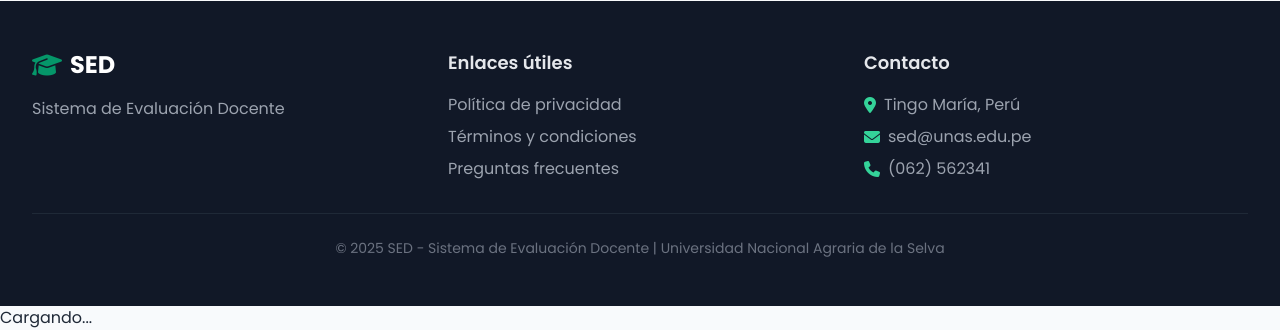
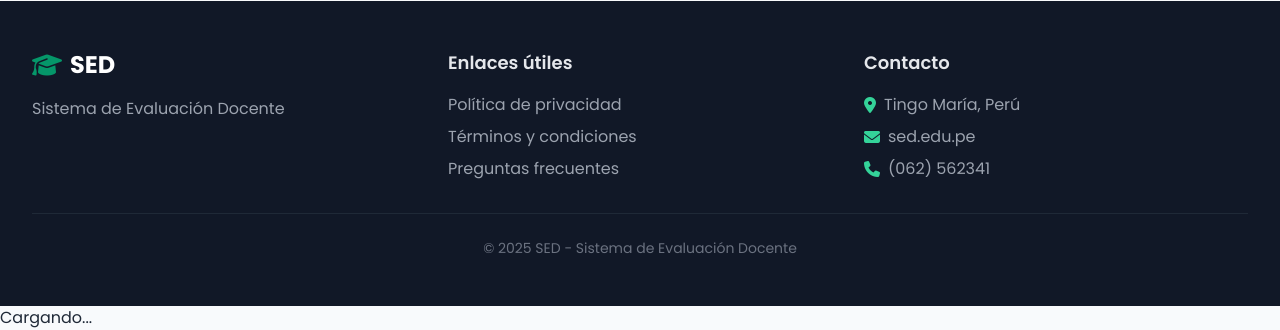
Before and after one commit to paultb3/sistema-evaluacion, a Django app: page / in a window 1280 px wide. Shown: the part 2687-3017 px from the top of the page. Run offline with Django 5.2, Linux system fonts and the light colour scheme; some libraries are stand-ins or nearby versions.

Commit message:
fix: Correct email domain in contact information

```diff
--- a/apps/core/templates/dashboard_main.html
+++ b/apps/core/templates/dashboard_main.html
@@ -612,7 +612,7 @@
               </li>
               <li class="flex items-center">
                 <i class="fas fa-envelope mr-2 text-primary-400"></i>
-                sed@unas.edu.pe
+                sed.edu.pe
               </li>
               <li class="flex items-center">
                 <i class="fas fa-phone mr-2 text-primary-400"></i>
@@ -625,10 +625,7 @@
         <div
           class="border-t border-gray-800 pt-6 text-center text-sm text-gray-500"
         >
-          <p>
-            © 2025 SED - Sistema de Evaluación Docente | Universidad Nacional
-            Agraria de la Selva
-          </p>
+          <p>© 2025 SED - Sistema de Evaluación Docente</p>
         </div>
       </div>
     </footer>
```
